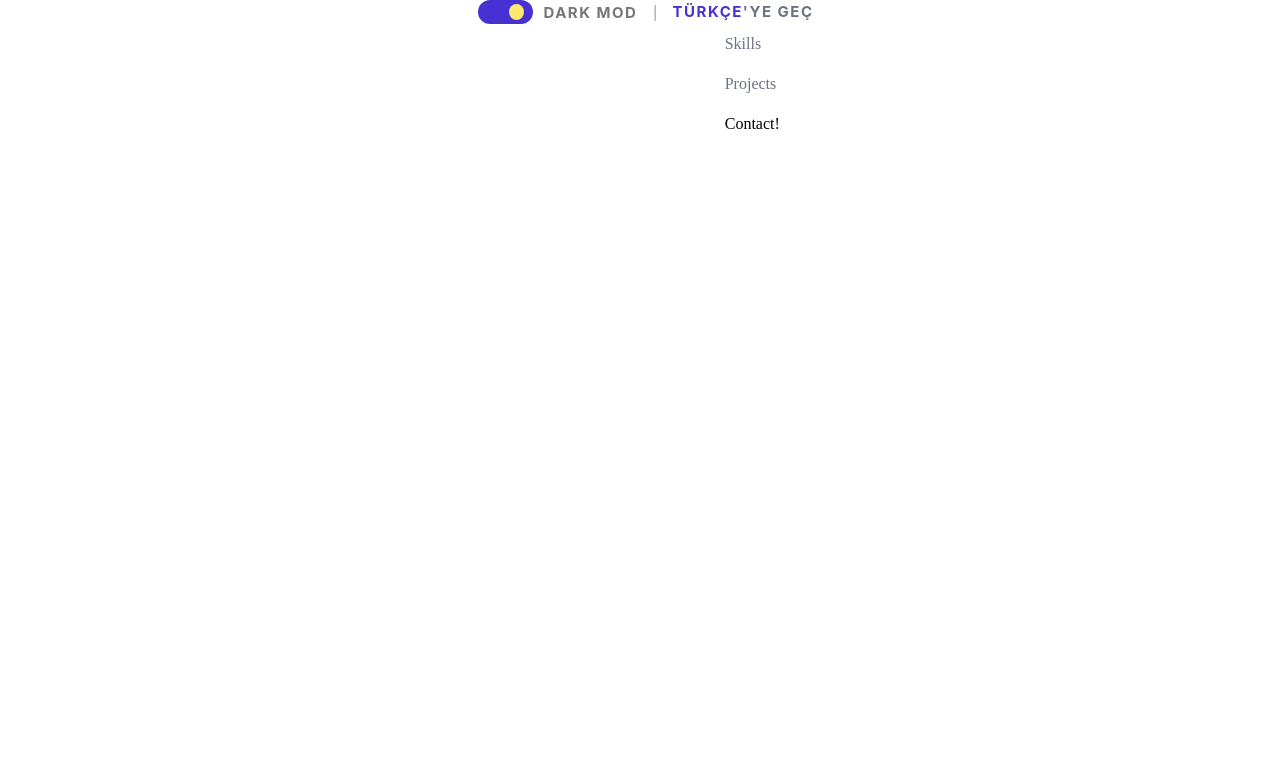
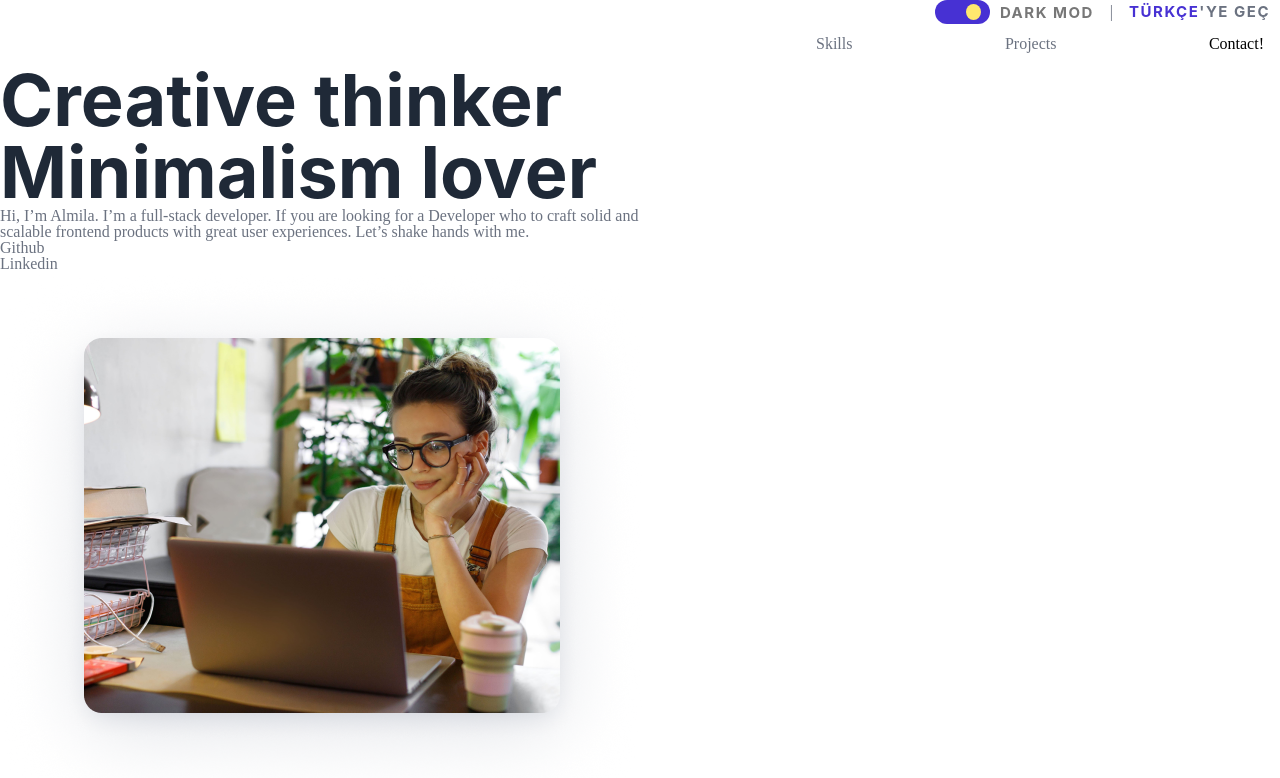
Before and after one commit to deniz244/web-sayfam, a React (Create React App) app: page / in a window 1280 px wide. Shown: the top 778 px of the page. Built offline with nearby package versions, Linux system fonts and the light colour scheme.

Commit message:
hero yapılıyor

```diff
--- /dev/null
+++ b/src/comps/Hero.js
@@ -0,0 +1,98 @@
+import React, { useContext, useEffect, useState } from "react";
+
+import Foto from "../img/Foto.png";
+
+//css
+import "./css/Hero.css";
+
+//icons
+//import { FontAwesomeIcon } from "@fortawesome/react-fontawesome";
+//import { faGithub, faLinkedinIn } from "@fortawesome/free-brands-svg-icons";
+
+//context
+import { LanguageContext } from "../contexts/LanguageContext";
+import { DarkModeContext } from "../contexts/DarkModeContext";
+
+export default function Hero() {
+  const { language } = useContext(LanguageContext);
+  const { theme } = useContext(DarkModeContext);
+
+  const [txt1, setTxt1] = useState("");
+  const [txt2, setTxt2] = useState("");
+  const [txt3, setTxt3] = useState("");
+
+  useEffect(() => {
+    if (language === "tr-TR") {
+      setTxt1("Yaratıcı düşünür");
+      setTxt2("Minimalizm aşığı");
+      setTxt3(
+        "Merhaba, ben Almila. Ben bir full-stack geliştiricisiyim. Mükemmel kullanıcı deneyimleriyle sağlam ve ölçeklenebilir frontend ürünleri oluşturacak bir geliştirici arıyorsanız el sıkışalım."
+      );
+    } else if (language === "en-US") {
+      setTxt1("Creative thinker");
+      setTxt2("Minimalism lover");
+      setTxt3(
+        "Hi, I’m Almila. I’m a full-stack developer. If you are looking for a Developer who to craft solid and scalable frontend products with great user experiences. Let’s shake hands with me."
+      );
+    }
+  }, [language]);
+
+  return (
+    <div className="HeroMain">
+      <div className="leftSide">
+        <div id="sol1" className="mg40"></div>
+        <div>
+          <h2 id="sol2">{txt1} </h2>
+        </div>
+        <div id="sol2Name" className="mg40">
+          <h2>{txt2}</h2>
+        </div>
+        <div className="mg40">
+          <h2 id="sol2Yazi">
+            <span class="multitext"></span>
+          </h2>
+        </div>
+        <div id="sol3" className="mg40">
+          <p>{txt3}</p>
+        </div>
+
+        <div id="sol4" className="mg40">
+          <div id="sol4Button">
+            <a
+              className="sol4-2 buttonSolFont"
+              href="https://github.com/deniz244"
+              rel="noreferrer"
+              target="_blank"
+            >
+              <p>
+                {/*<FontAwesomeIcon
+                  icon={faGithub}
+                  style={{ color: theme === true ? "#3730A3" : "#BAB2E7" }}
+                />*/}
+              </p>
+              <p>Github</p>
+            </a>
+            <a
+              href="https://www.linkedin.com/in/deniz-tunc/"
+              className="sol4-3 buttonSolFont"
+              rel="noreferrer"
+              target="_blank"
+            >
+              <p>
+                {/*<FontAwesomeIcon
+                  icon={faLinkedinIn}
+                  style={{ color: theme === true ? "#3730A3" : "#BAB2E7" }}
+  />*/}
+              </p>
+              <p>Linkedin</p>
+            </a>
+          </div>
+        </div>
+      </div>
+
+      <div id="rightSide">
+        <img id="rightSideFoto" src={Foto} alt="fotoğrafım" />
+      </div>
+    </div>
+  );
+}
--- /dev/null
+++ b/src/comps/css/Hero.css
@@ -0,0 +1,16 @@
+.HeroMain {
+  display: flex;
+  justify-content: space-between;
+  align-items: center;
+  flex-wrap: wrap;
+  width: 100%;
+  margin-top: 0px;
+  margin-bottom: 40px;
+}
+
+.leftSide {
+  display: flex;
+  flex-direction: column;
+  flex-wrap: wrap;
+  width: 50%;
+}
--- a/src/layout/Home.js
+++ b/src/layout/Home.js
@@ -1,3 +1,4 @@
+import Hero from "../comps/Hero";
 import NavBar from "../comps/NavBar";
 
 export default function Home() {
@@ -5,6 +6,7 @@ export default function Home() {
     <div className="outerContainer">
       <div className="mainContainer">
         <NavBar />
+        <Hero />
       </div>
     </div>
   );
```
Also changed, not shown: src/img/Foto.png (added).
